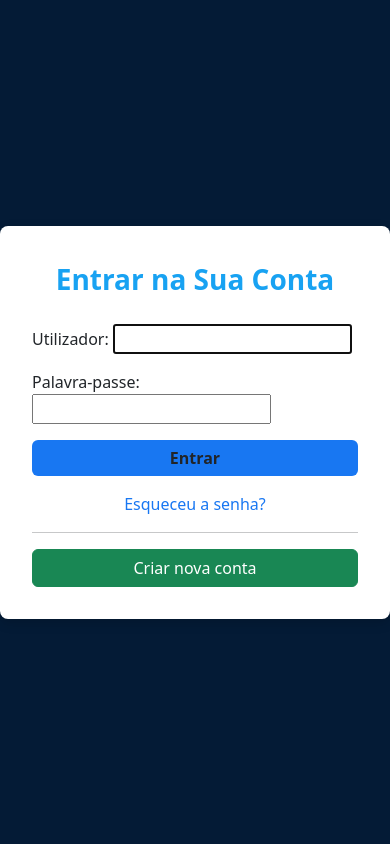
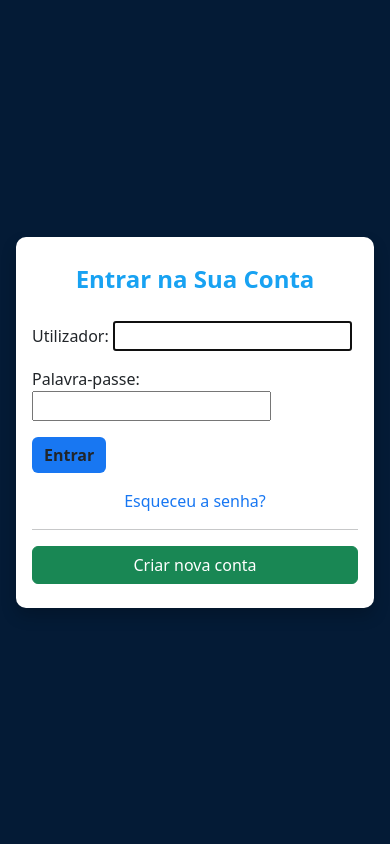
Before and after one commit to Cleiton258/spotdjob, a Django app: page /login in a window 390 px wide. Run offline with Django 5.2, Linux system fonts and the light colour scheme.

Commit message:
tela de login ajustada

```diff
--- a/tarefas/templates/tarefas/login.html
+++ b/tarefas/templates/tarefas/login.html
@@ -1,34 +1,36 @@
-<!doctype html>
+<!DOCTYPE html>
 <html lang="pt">
   <head>
     <meta charset="utf-8">
     <meta name="viewport" content="width=device-width, initial-scale=1">
     <title>Entrar</title>
-    <link href="https://cdn.jsdelivr.net/npm/bootstrap@5.3.6/dist/css/bootstrap.min.css" rel="stylesheet">
+    <link rel="stylesheet" href="https://cdn.jsdelivr.net/npm/bootstrap@5.3.6/dist/css/bootstrap.min.css" rel="stylesheet">
+
     <style>
-      body {
-        background-color:rgb(4, 27, 54);
+      body{
+        background-color: rgb(4, 27, 54);
         display: flex;
         justify-content: center;
         align-items: center;
-        height: 100vh;
+        min-height: 100vh;
+        padding: 1rem;
       }
 
-      .login-container {
+      .login-container{
         width: 100%;
         max-width: 400px;
         background-color: white;
         padding: 2rem;
-        border-radius: 8px;
-        box-shadow: 0 4px 12px rgba(0, 0, 0, 0.15);
+        border-radius: 12px;
+        box-shadow: 0 8px 16px rgba(0, 0, 0, 0.2);
       }
 
       .login-title {
-        font-size: 28px;
+        font-size: 1.8rem;
         font-weight: 600;
         text-align: center;
         margin-bottom: 1.5rem;
-        color:rgb(24, 162, 242);
+        color: rgb(24, 162, 242);
       }
 
       .btn-primary-custom {
@@ -37,39 +39,47 @@
         font-weight: bold;
       }
 
-      .btn-primary-custom:hover {
-        background-color:rgb(24, 162, 242);
+      .btn-primary-custom:hover{
+        background-color: rgb(24,162, 242);
       }
-
-      .link-container {
+      .link-container{
         text-align: center;
         margin-top: 1rem;
       }
 
-      .link-container a {
+      .link-container a{
         color: #1877f2;
         text-decoration: none;
       }
 
-      .link-container a:hover {
+      .link-container a:hover{
         text-decoration: underline;
+      }
+
+      @media(max-width:576px){
+        .login-container{
+          padding: 1.5rem 1rem;
+          border-radius: 10px;
+        }
+        .login-title {
+          font-size: 1.5rem;
+        }
       }
     </style>
   </head>
+
 <body>
-
   <div class="login-container">
     <div class="login-title">Entrar na Sua Conta</div>
 
     {% if form.errors %}
-        <div class="alert alert-danger">Nome ou senha incorretos.</div>
+       <div class="alert alert-danger">Nome ou senha incorrectos.</div>
     {% endif %}
 
     <form method="post">
       {% csrf_token %}
       {{ form.as_p }}
-
-        <div class="d-grid mt-3">
+      <div class="d-grd mt-3">
         <button type="submit" class="btn btn-primary-custom">Entrar</button>
       </div>
     </form>
@@ -81,10 +91,9 @@
     <hr>
 
     <div class="d-grid">
-        <a href="{% url 'register' %}" class="btn btn-success">Criar nova conta</a>
+      <a href="{% url 'resgister' %}" class="btn btn-success">Criar nova conta</a>
     </div>
   </div>
-
 
   <script src="https://cdn.jsdelivr.net/npm/bootstrap@5.3.6/dist/js/bootstrap.bundle.min.js"></script>
   </body>
```
Lines whose indentation alone changed are shown as unchanged.
